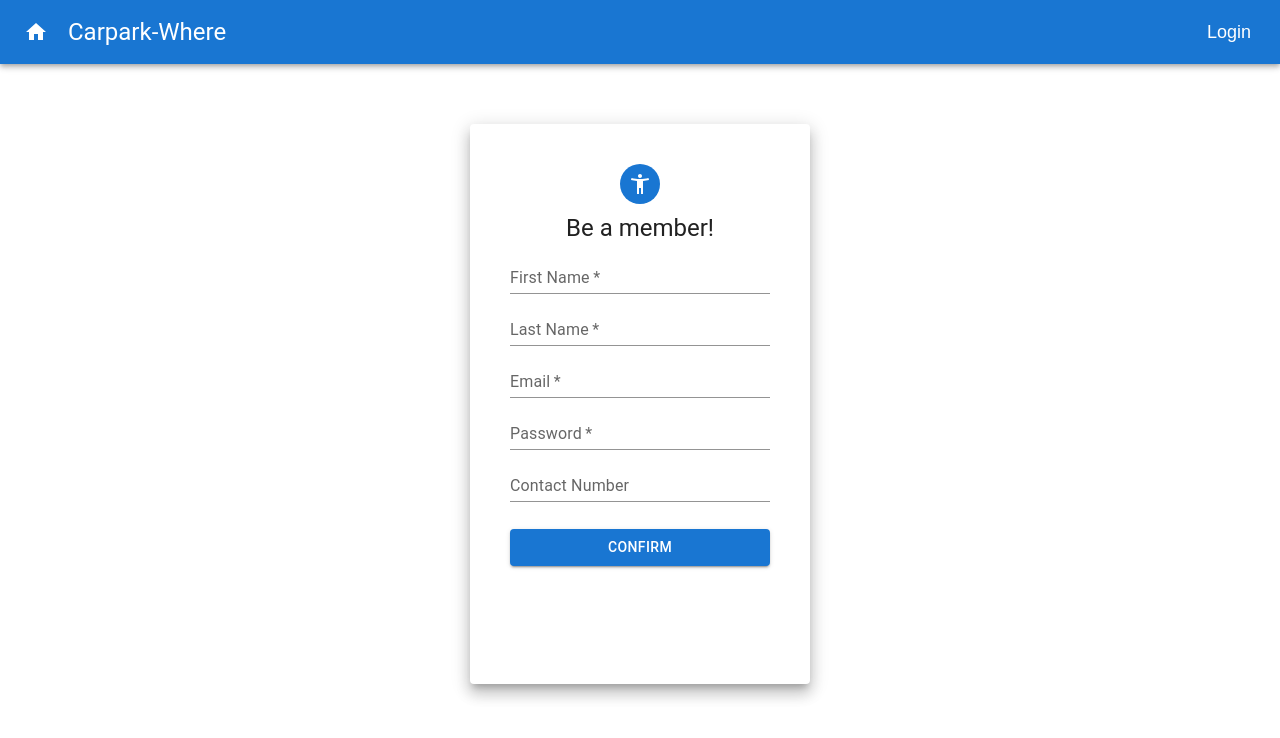
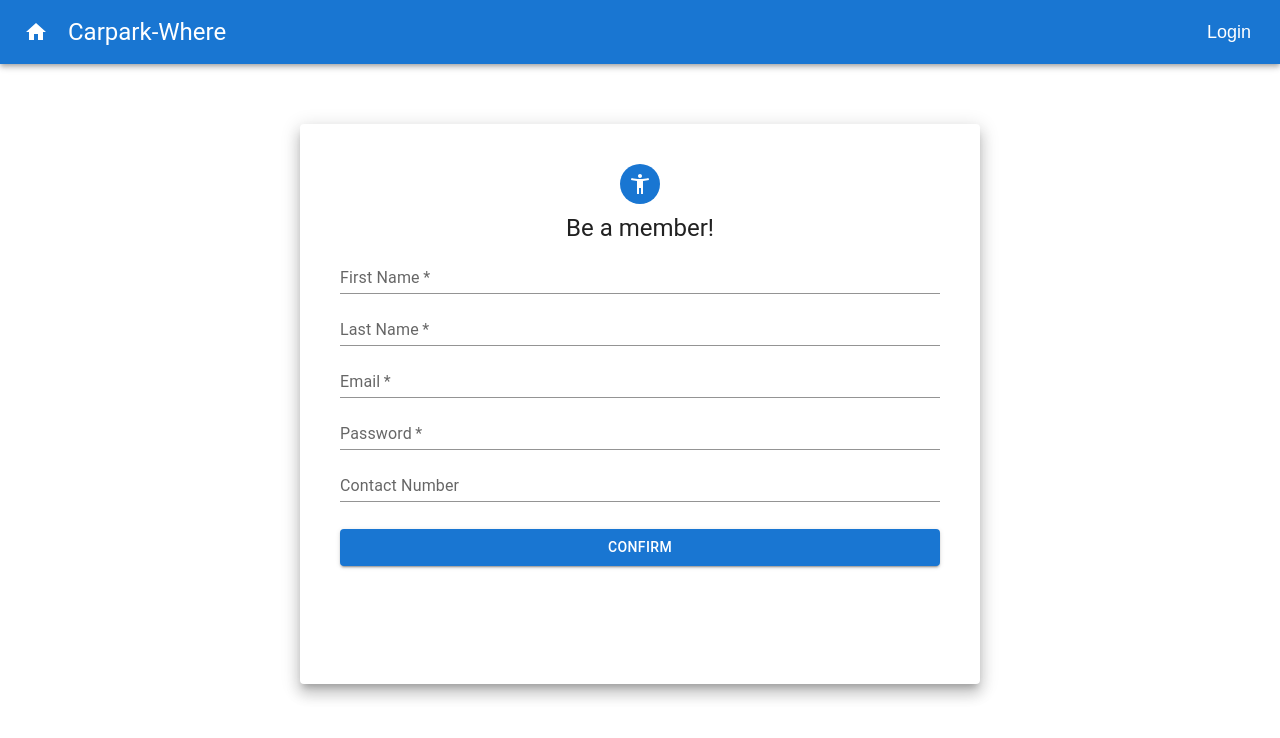
Before and after one commit to michaelseyo/carpark-where, a React (Create React App) app in the folder client/carpark-app/: page /register in a window 1280 px wide. Shown: the top 738 px of the page. Built offline with nearby package versions, Linux system fonts and the light colour scheme; no server answers.

Commit message:
minor fix

```diff
--- a/client/carpark-app/src/components/NavBar.js
+++ b/client/carpark-app/src/components/NavBar.js
@@ -50,7 +50,7 @@ export default function NavBar() {
   };
 
   return (
-    <Box sx={{ flexGrow: 1 }}>
+    <Box sx={{ flexGrow: 1, minWidth: "380px"}}>
       <AppBar position="static">
         <Toolbar>
           <IconButton
--- a/client/carpark-app/src/components/pages/Error.js
+++ b/client/carpark-app/src/components/pages/Error.js
@@ -17,8 +17,10 @@ const gridStyle = {
 const paperStyle = {
   padding: "40px",
   height: "100px",
-  width: 260,
+  minWidth: "300px",
+  maxWidth: "600px",
   margin: "20px auto",
+  boxShadow: "none"
 };
 const avatarStyle = {
   backgroundColor: "#ba000d",
--- a/client/carpark-app/src/components/pages/Home.js
+++ b/client/carpark-app/src/components/pages/Home.js
@@ -28,6 +28,7 @@ const cardStyle = {
   margin: "20px auto",
   padding: "30px",
   maxWidth: "800px",
+  minWidth: "200px"
 };
 
 const cardMediaStyle = {
@@ -63,6 +64,7 @@ export default function Home() {
         in={checked}
         {...(checked ? { timeout: 1000 } : {})}
         collapsedheight={50}
+        sx={{minWidth: "300px"}}
       >
         <Typography variant="h3" color="primary" sx={{ fontWeight: "bolder" }}>
           Welcome
--- a/client/carpark-app/src/components/pages/Profile.js
+++ b/client/carpark-app/src/components/pages/Profile.js
@@ -14,13 +14,14 @@ import AccessibilityNewIcon from "@mui/icons-material/AccessibilityNew";
 import profileImg from "../../images/profile-image.jpg";
 
 const gridStyle = {
-  margin: 5,
+  margin: "20px",
 };
 const paperStyle = {
   padding: "40px",
   height: "30vh",
-  minHeight: "320px",
-  width: 260,
+  minHeight: "340px",
+  minWidth: "240px",
+  maxWidth: "600px",
   margin: "70px auto",
 };
 const avatarStyle = {
@@ -31,7 +32,7 @@ const detailsGridStyle = {
   margin: "20px 0",
 };
 const dividerStyle = {
-  margin: "15px 0",
+  margin: "12px 0",
 };
 const cardMediaStyle = {
   margin: "20px 0",
--- a/client/carpark-app/src/components/pages/Register.js
+++ b/client/carpark-app/src/components/pages/Register.js
@@ -9,13 +9,14 @@ import AccessibilityNewIcon from "@mui/icons-material/AccessibilityNew";
 import { useNavigate } from "react-router-dom";
 
 const gridStyle = {
-  margin: "60px 0",
+  margin: "60px 20px",
 };
 const paperStyle = {
   padding: "40px",
   height: "40vh",
   minHeight: "480px",
-  width: 260,
+  minWidth: "260px",
+  maxWidth: "600px",
   margin: "20px auto",
 };
 const avatarStyle = {
--- a/client/carpark-app/src/components/pages/Search.js
+++ b/client/carpark-app/src/components/pages/Search.js
@@ -93,6 +93,7 @@ export default function Search() {
         in={checked}
         {...(checked ? { timeout: 1000 } : {})}
         collapsedheight={50}
+        sx={{minWidth: "300px"}}
       >
         <Typography variant="h3" color="primary" sx={{ fontWeight: "bolder" }}>
           Retrieve information
```
Also changed, not shown: 1 other file (tests, documents, lock files or other folders).
